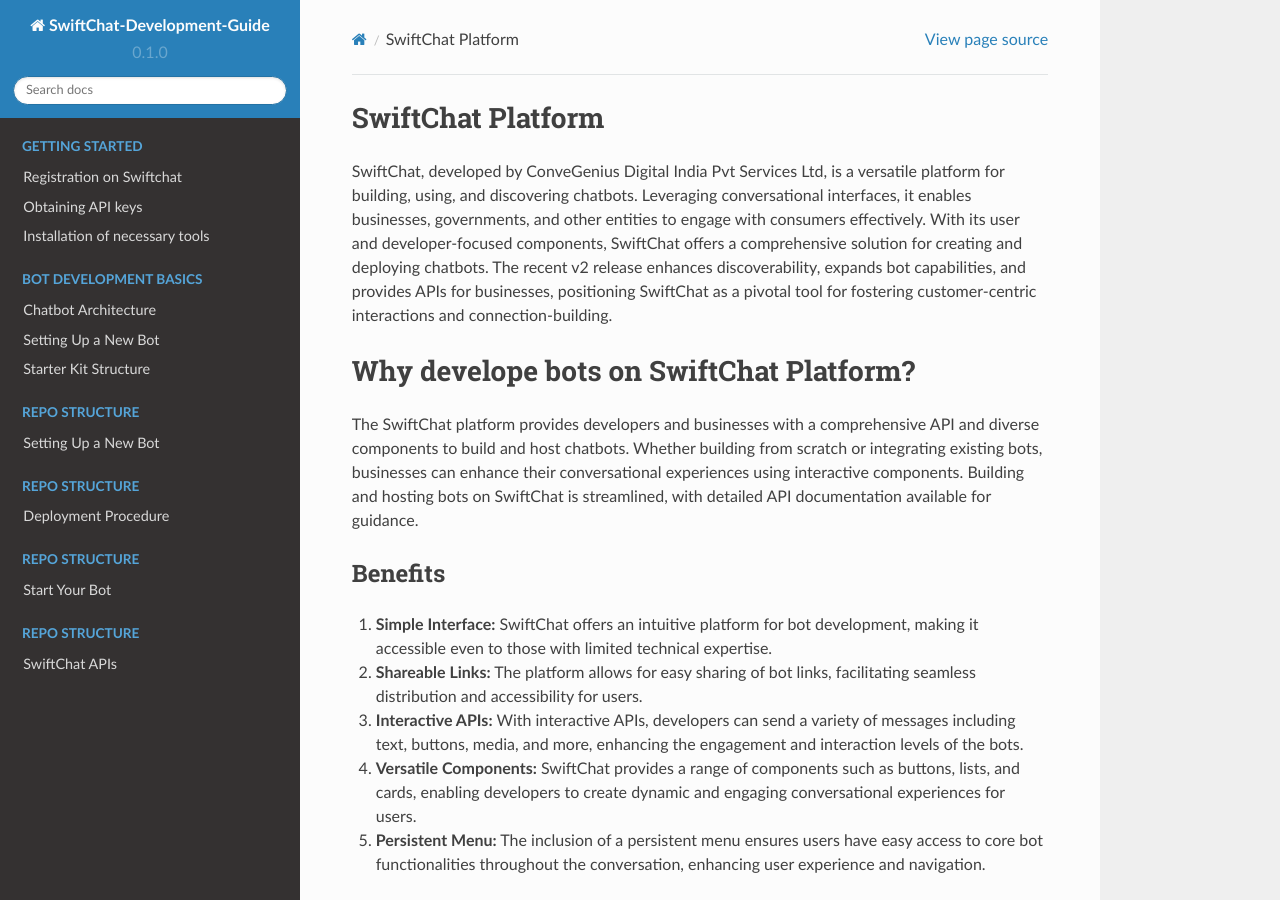
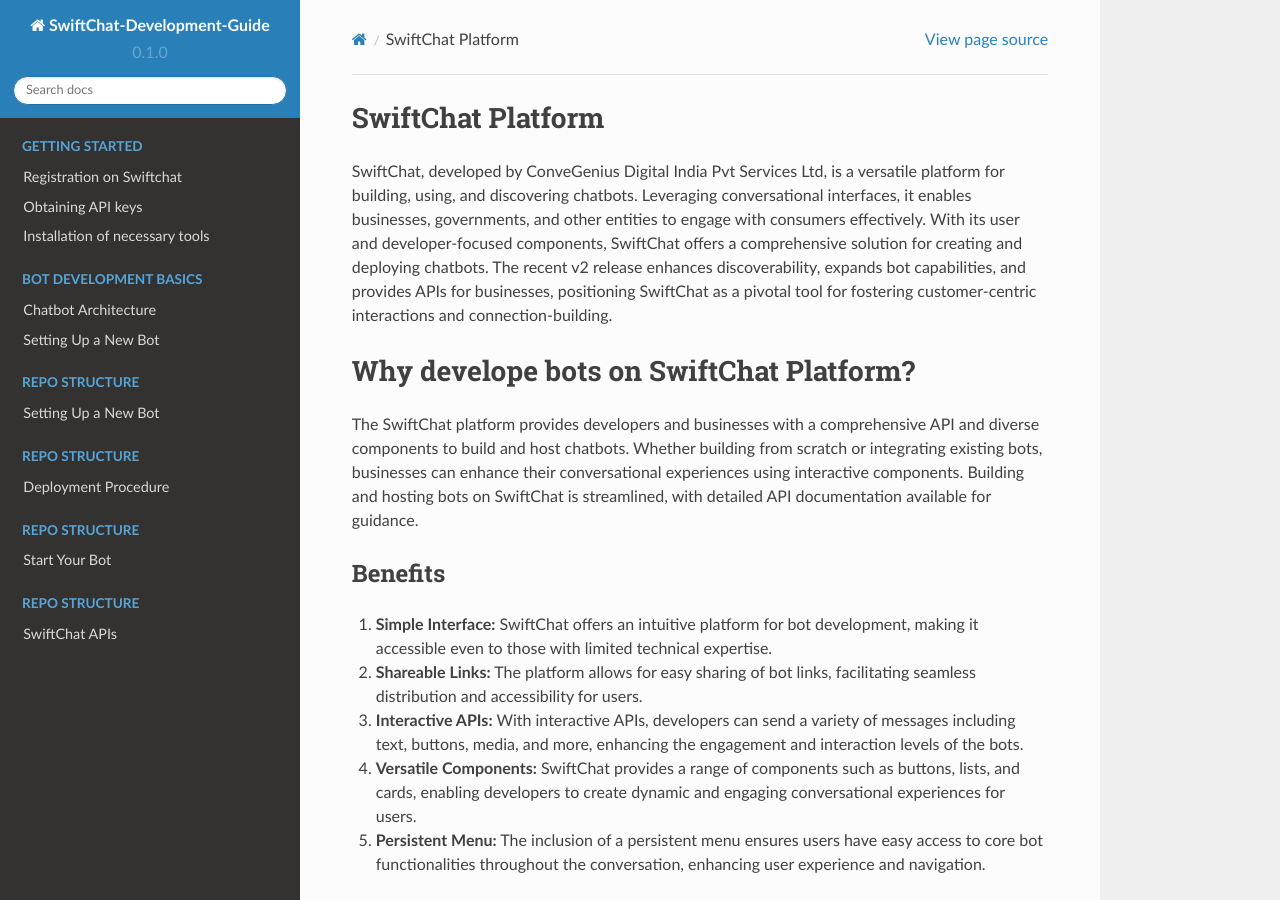
Before and after one commit to Priyanka-sharma181/Chatbot-Development-Guide, a Sphinx documentation site: the page built from docs/source/index.rst, in a window 1280 px wide and 900 px high. Built offline with Sphinx 7.4.7 and the Read the Docs theme 2.0.0, drawn with Linux system fonts in a browser that asks for light colours.

```diff
--- a/docs/source/index.rst
+++ b/docs/source/index.rst
@@ -61,7 +61,6 @@
 
       architecture.rst
       start_bot.rst
-      repo_structure.rst
 
    .. toctree::
       :caption: Repo Structure
```
